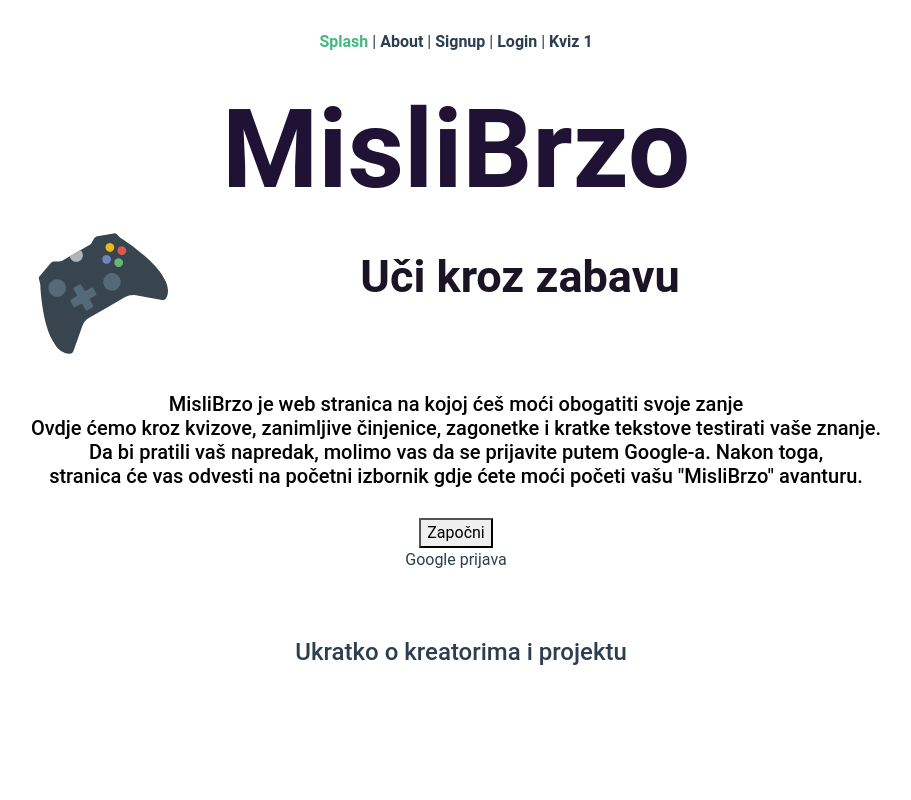
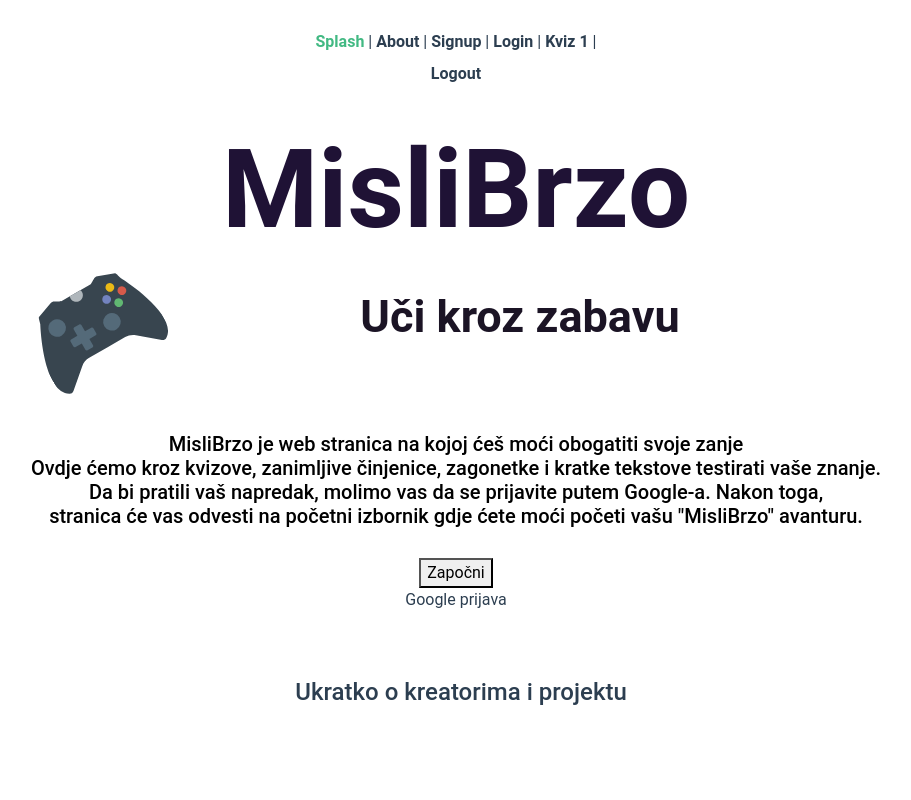
Before and after one commit to kuveeee/misli_brzo, a Vue app in the folder misli_brzo/: page / in a window 1280 px wide. Shown: the top 800 px of the page, without its empty margins (184-1095 px from the left). Built offline with nearby package versions, Linux system fonts and the light colour scheme; no server answers.

Commit message:
onAuthStateChanged
-Implementiranje onAuthStateChanged metode
-Exportana App komponenta

```diff
--- a/misli_brzo/src/App.vue
+++ b/misli_brzo/src/App.vue
@@ -5,13 +5,41 @@
       <router-link to="/about">About</router-link> |
       <router-link to="/signup">Signup</router-link> |
       <router-link to="/Login">Login</router-link> |
-      <router-link to="/kviz_1">Kviz 1</router-link>
+      <router-link to="/kviz_1">Kviz 1</router-link> |
+      <a href="#" @click="logout" class="nav-link">Logout</a>
     </div>
     <router-view />
   </div>
 </template>
 
 <script>
+import { firebase } from "@/firebase";
+
+firebase.auth().onAuthStateChanged((user) => {
+  //Metoda koja prati jel user prijavljen ili odjavljen
+  if (user) {
+    // User is signed in.
+    console.log("***", user.mail);
+  } else {
+    // No user is signed in.
+    console.log("*** No user");
+  }
+});
+
+export default {
+  name: "App",
+
+  methods: {
+    logout() {
+      firebase
+        .auth()
+        .signOut()
+        .then(() => {
+          this.$router.push({ name: "Splash" });
+        });
+    },
+  },
+};
 </script>
 
 <style lang="scss">
```
